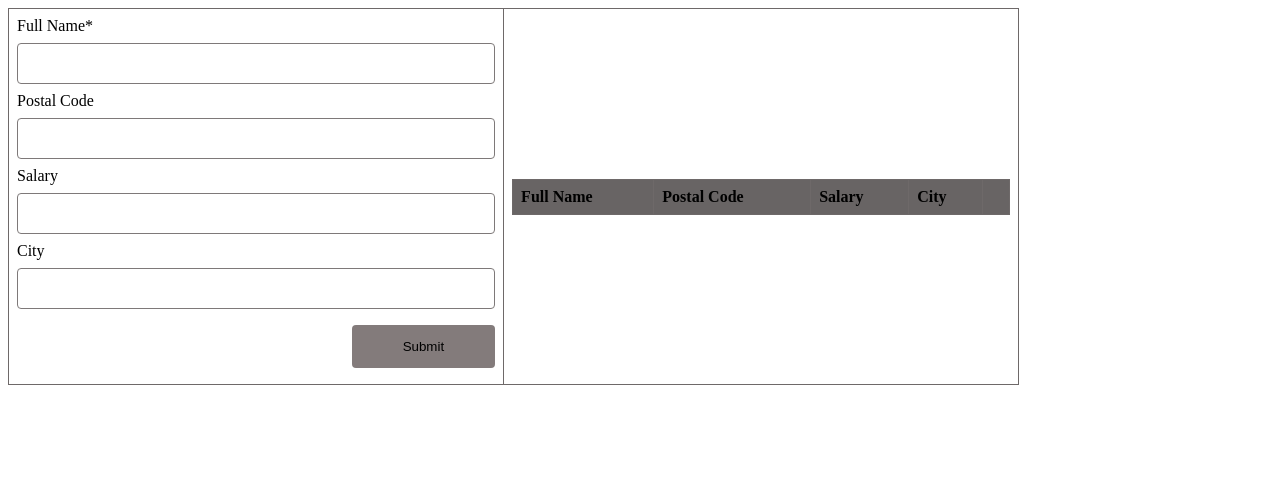
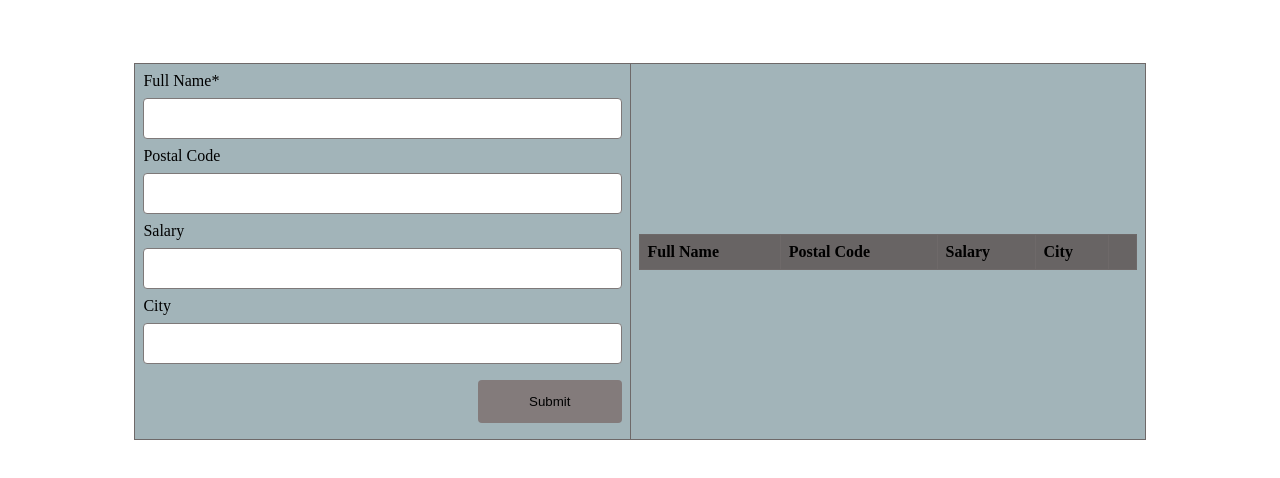
Before and after one commit to DannyMyles/javascript_Crud, a plain HTML site: page index.html in a window 1280 px wide. Drawn offline with Linux system fonts and the light colour scheme.

Commit message:
This commit changes the bg color

```diff
--- a/styles.css
+++ b/styles.css
@@ -1,5 +1,8 @@
 body > table{
     width: 80%;
+    margin-left: 10%;
+    margin-top: 5%;
+    background-color: #a2b4b9;
 }
 
 table{
```
Also changed, not shown: 1 other file.
